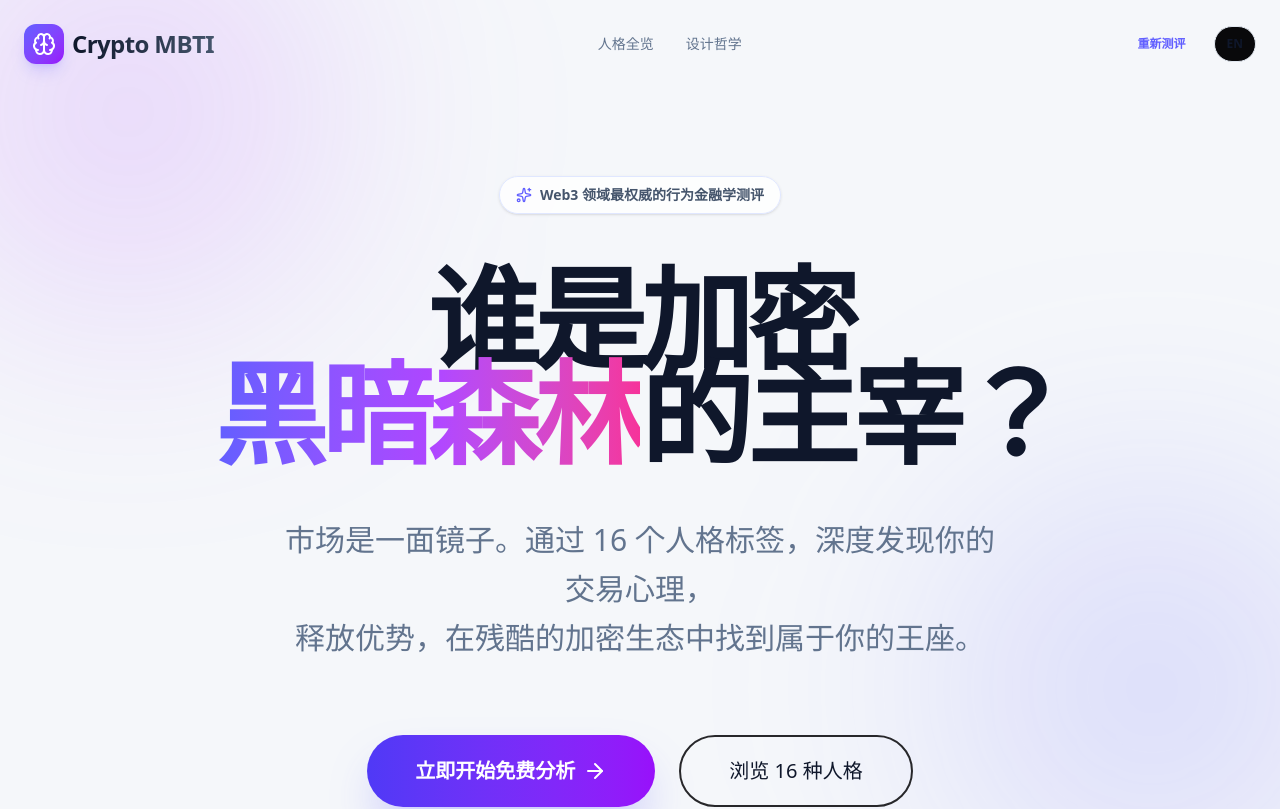
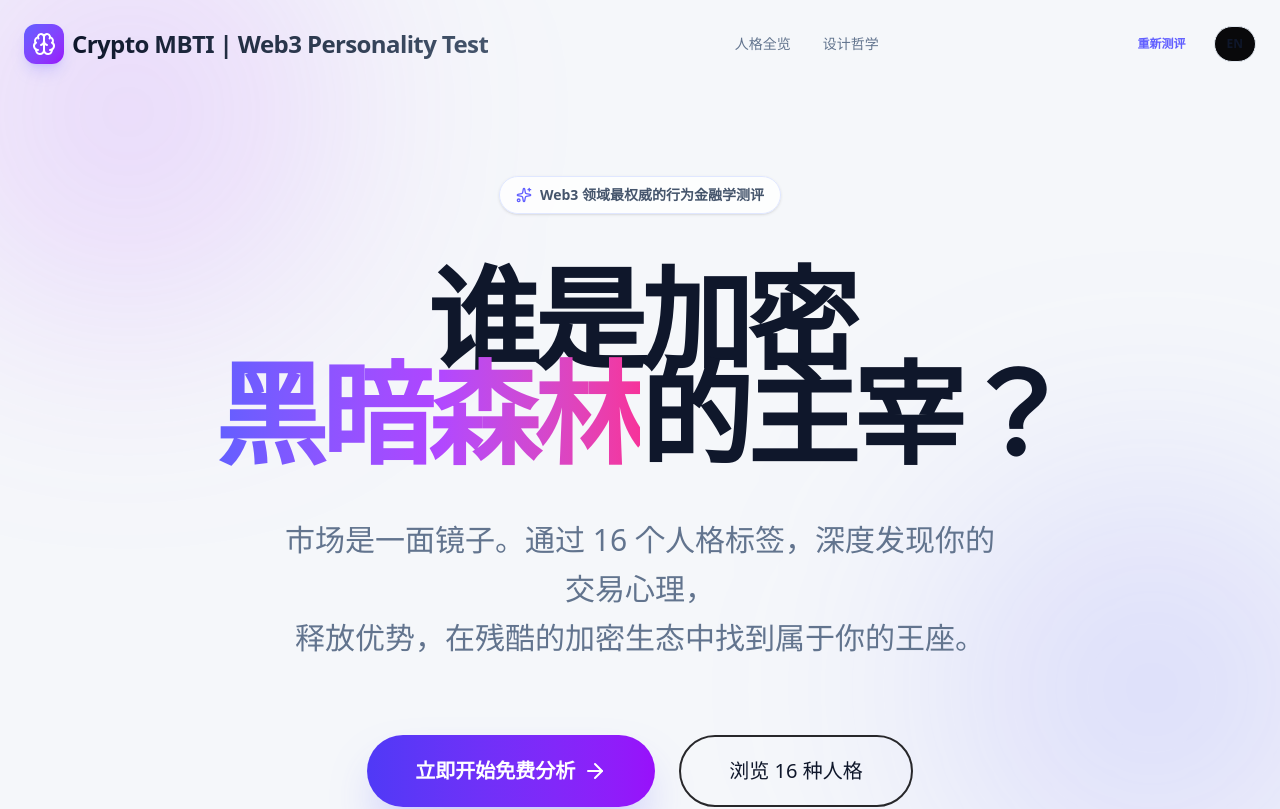
Before and after one commit to IIY0-Y/crypto_mbti, a Next.js app: page / in a window 1280 px wide. Shown: the top 809 px of the page. Built offline with nearby package versions, Linux system fonts and the light colour scheme.

Commit message:
chore: update title in homepage

```diff
--- a/app/page.tsx
+++ b/app/page.tsx
@@ -30,7 +30,7 @@ export default function Home() {
                 <Brain className="w-6 h-6" />
              </div>
              <span className="bg-clip-text text-transparent bg-gradient-to-r from-slate-900 to-slate-600 dark:from-white dark:to-slate-400">
-                Crypto MBTI
+                Crypto MBTI | Web3 Personality Test
              </span>
         </div>
         <div className="hidden md:flex gap-8 text-sm font-medium text-slate-500 dark:text-slate-400">
```
